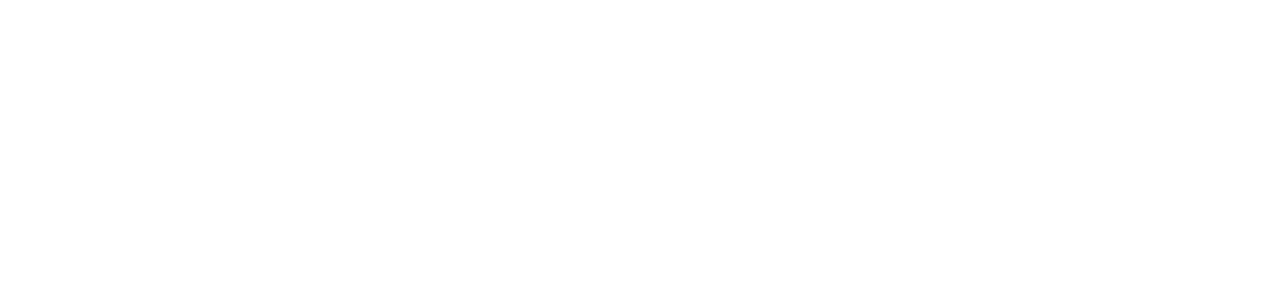
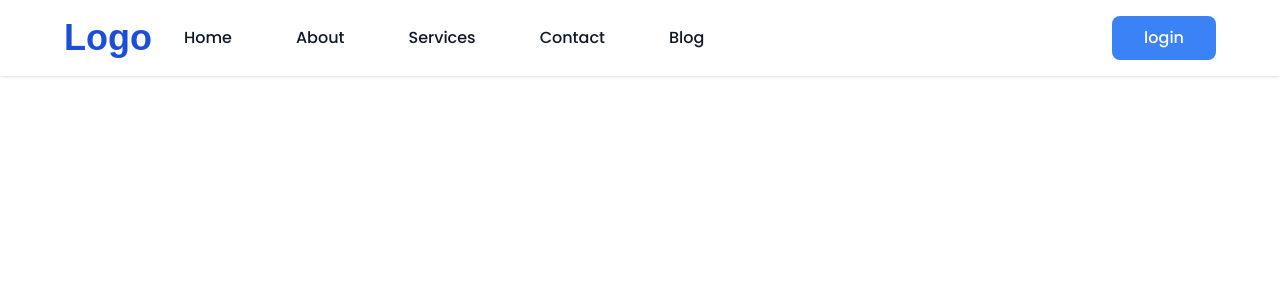
Before and after one commit to Mukhtarrahimi/img-slider, a React (Create React App) app: page / in a window 1280 px wide. Shown: the top 300 px of the page. Built offline with nearby package versions, Linux system fonts and the light colour scheme.

Commit message:
navbar code

```diff
--- a/src/App.js
+++ b/src/App.js
@@ -4,11 +4,12 @@
 import Services from './pages/services/Services'
 import Blog from './pages/blog/Blog'
 import Contact from './pages/contact/Contact'
+import Login from './pages/login/Login'
 
 
 function App() {
   return (
-    <div className="App">
+    <div className="App font-poppins">
       <BrowserRouter>
       <Routes>
         <Route path="/" element={<Home />} />
@@ -16,6 +17,7 @@
         <Route path="/services" element={<Services />} />
         <Route path="/blog" element={<Blog />} />
         <Route path="/contact" element={<Contact />} />
+        <Route path="/login" element={<Login />} />
       </Routes>
       </BrowserRouter>
     </div>
--- a/src/components/Navbar.js
+++ b/src/components/Navbar.js
@@ -1,11 +1,53 @@
-import React from 'react'
+import React, { useState } from "react";
+import { FaBars } from "react-icons/fa6";
+import { Link } from "react-router-dom";
 
 function Navbar() {
+  let links = [
+    {
+      name: "Home",
+      link: "/",
+    },
+    {
+      name: "About",
+      link: "/about",
+    },
+    {
+      name: "Services",
+      link: "/services",
+    },
+    {
+      name: "Contact",
+      link: "/contact",
+    },
+    {
+      name: "Blog",
+      link: "/blog",
+    },
+  ];
+  let [open , setOpen] = useState(false);
   return (
-    <div>
-
+    <div className="navbar flex px-8 md:px-12 shadow bg-white lg:px-16 items-center justify-between py-4">
+      <div className="flex items-center  gap-8">
+          <h1 className="font-Dancing font-black text-4xl text-blue-700">
+            Logo
+          </h1>
+        <ul className={`flex md:items-center  gap-14 md:gap-12 lg:gap-16 flex-col md:flex-row absolute md:relative bg-gray-700 md:bg-transparent w-72 md:w-auto top-16 -z-20 md:z-auto md:top-0 left-0 md:left-auto ps-8 pt-8 md:p-0 h-full md:h-auto text-white md:text-gray-900 duration-700 ${open ? 'left-0': 'left-[-800px]'}`}>
+          {links.map((link) => (
+            <a href={link.link} key={link.name}>
+              {link.name}
+            </a>
+          ))}
+        </ul>
+      </div>
+      <div className="flex items-center gap-4">
+        <Link className="px-8 py-2.5 rounded-lg bg-blue-500 hover:bg-blue-600 duration-500 text-white">
+          login
+        </Link>
+        <FaBars onClick={() => setOpen(!open)} className="text-4xl bg-slate-100 p-2 rounded-md cursor-pointer md:hidden" />
+      </div>
     </div>
-  )
+  );
 }
 
-export default Navbar
+export default Navbar;
--- a/src/index.css
+++ b/src/index.css
@@ -2,6 +2,8 @@
     font-family: 'poppins';
     src: url(./assest/fonts/Poppins-Medium.ttf);
 }
+@import url('https://fonts.googleapis.com/css2?family=Dancing+Script:wght@400..700');
+
 @tailwind base;
 @tailwind components;
 @tailwind utilities;
--- a/src/pages/home/Home.js
+++ b/src/pages/home/Home.js
@@ -1,9 +1,10 @@
 import React from 'react'
+import Navbar from '../../components/Navbar'
 
 function Home() {
   return (
     <div>
-
+      <Navbar/>
     </div>
   )
 }
--- /dev/null
+++ b/src/pages/login/Login.js
@@ -0,0 +1,11 @@
+import React from 'react'
+
+function Login() {
+  return (
+    <div>
+
+    </div>
+  )
+}
+
+export default Login
--- a/tailwind.config.js
+++ b/tailwind.config.js
@@ -6,7 +6,8 @@
   theme: {
     extend: {
       fontFamily:{
-        'poppins': ['poppins', 'sans-serif']
+        'poppins': ['poppins', 'sans-serif'],
+        'Dancing': ['Dancing Script', 'sans-serif'],
       }
     },
   },
```
